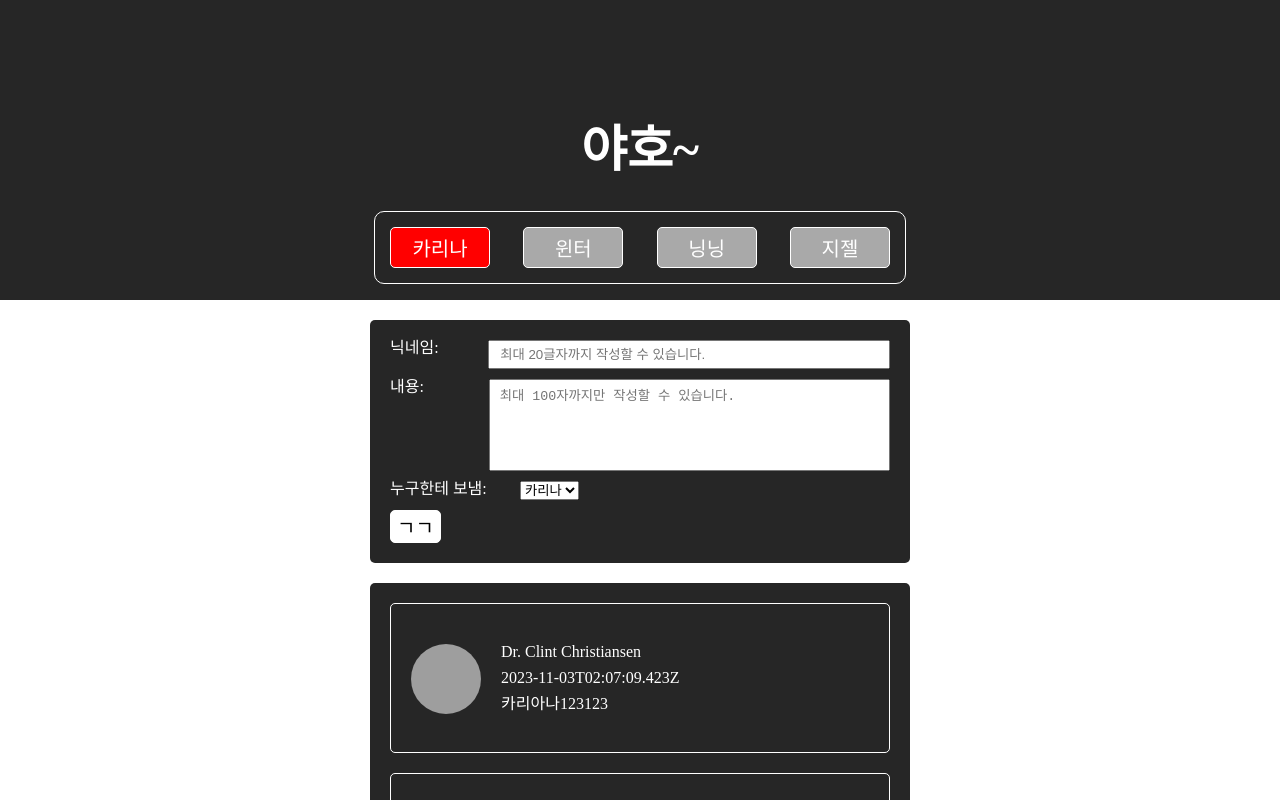
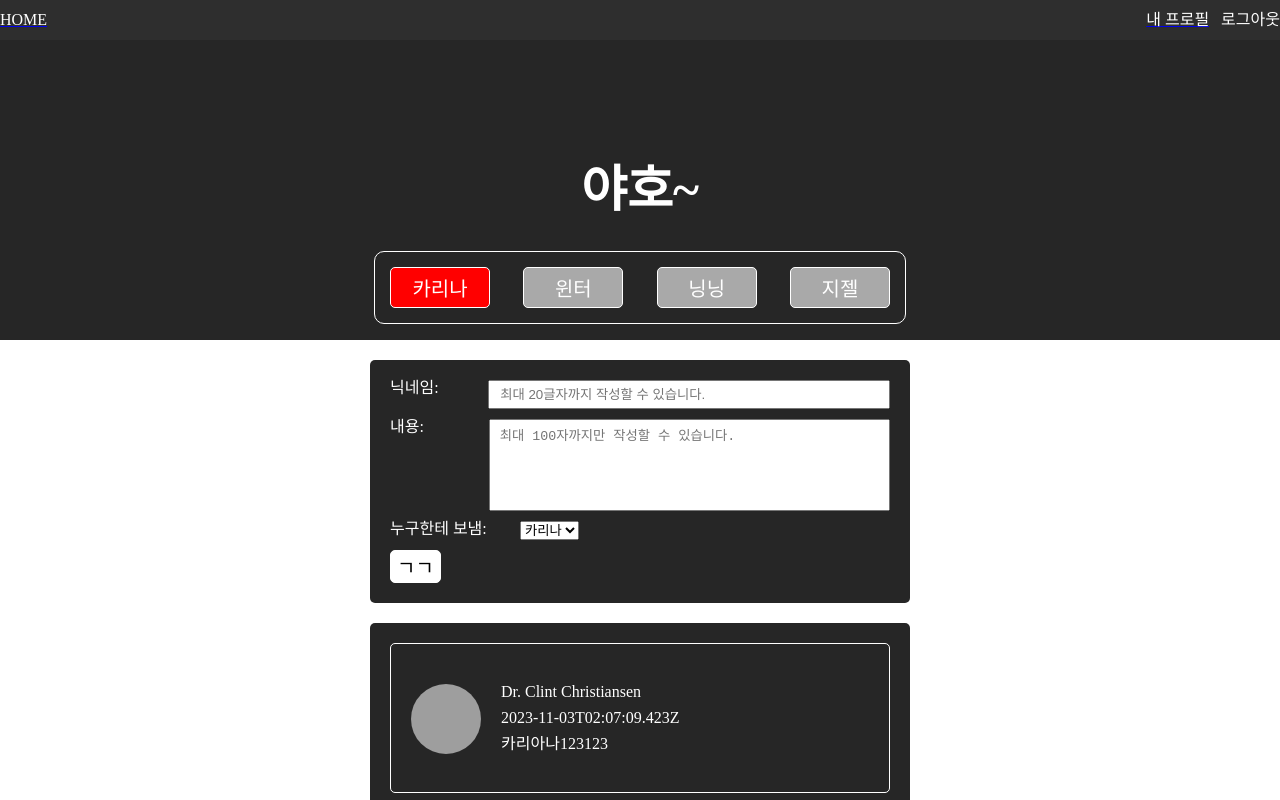
Before and after one commit to HuaHuaChiChi/fanletter_week4, a React (Create React App) app: page / in a window 1280 px wide. Shown: the top 800 px of the page. Built offline with nearby package versions, Linux system fonts and the light colour scheme; data requests are answered from the project's data file; sample sign-in values are in the browser's storage; grey boxes are pictures that could not be loaded.

Commit message:
feat : 로그인상태에 따라 ui 변경

```diff
--- /dev/null
+++ b/src/components/common/Nav.jsx
@@ -0,0 +1,57 @@
+import { useEffect } from "react";
+import { useDispatch, useSelector } from "react-redux";
+import { Outlet, Link, useNavigate } from "react-router-dom";
+import { logout } from "../../redux/modules/userSlice";
+import styled from "styled-components";
+
+export default function Nav() {
+  const isLogin = useSelector((state) => state.user.isLogin);
+  const dispatch = useDispatch();
+  const navigate = useNavigate();
+
+  useEffect(() => {
+    if (!isLogin) {
+      navigate("/login");
+    }
+  }, [isLogin, navigate]);
+  return (
+    <>
+      <NavigateBar>
+        <Link to="/">
+          <NavText>HOME</NavText>
+        </Link>
+        <section>
+          <Link to="/profile">
+            <NavText>내 프로필</NavText>
+          </Link>
+
+          <NavText onClick={() => dispatch(logout())}>로그아웃</NavText>
+        </section>
+      </NavigateBar>
+      <Outlet />
+    </>
+  );
+}
+
+const NavigateBar = styled.nav`
+  width: 100%;
+  display: flex;
+  justify-content: space-between;
+  gap: 12px;
+  background-color: #2e2e2e;
+  padding: 12px 0;
+  & div {
+    cursor: pointer;
+    &:hover {
+      font-weight: 700;
+    }
+  }
+  & section {
+    display: flex;
+    gap: 12px;
+  }
+`;
+
+const NavText = styled.p`
+  color: white;
+`;
--- a/src/shared/Router.js
+++ b/src/shared/Router.js
@@ -2,13 +2,16 @@ import { BrowserRouter, Navigate, Route, Routes } from "react-router-dom";
 import Main from "../pages/Main";
 import Detail from "../pages/Detail";
 import { useEffect } from "react";
-import { useDispatch } from "react-redux";
+import { useDispatch, useSelector } from "react-redux";
 import { setData } from "../redux/modules/jsonSet";
 import Login from "../pages/Login";
 import Profile from "../pages/Profile";
+import Nav from "../components/common/Nav";
 
 const Router = () => {
   const dispatch = useDispatch();
+  const isLogin = useSelector((state) => state.user.isLogin);
+  console.log(isLogin);
 
   useEffect(() => {
     fetch("http://localhost:3001/memo")
@@ -21,11 +24,19 @@ const Router = () => {
   return (
     <BrowserRouter>
       <Routes>
-        <Route path="/" element={<Main />} />
-        <Route path="detail/:id" element={<Detail />} />
-        <Route path="login" element={<Login />} />
-        <Route path="profile" element={<Profile />} />
-        <Route path="*" element={<Navigate replace to="/" />} />
+        {isLogin ? (
+          <Route element={<Nav />}>
+            <Route path="/" element={<Main />} />
+            <Route path="detail/:id" element={<Detail />} />
+            <Route path="profile" element={<Profile />} />
+            <Route path="*" element={<Navigate replace to="/" />} />
+          </Route>
+        ) : (
+          <>
+            <Route path="login" element={<Login />} />
+            <Route path="*" element={<Navigate replace to="/login" />} />
+          </>
+        )}
       </Routes>
     </BrowserRouter>
   );
```
